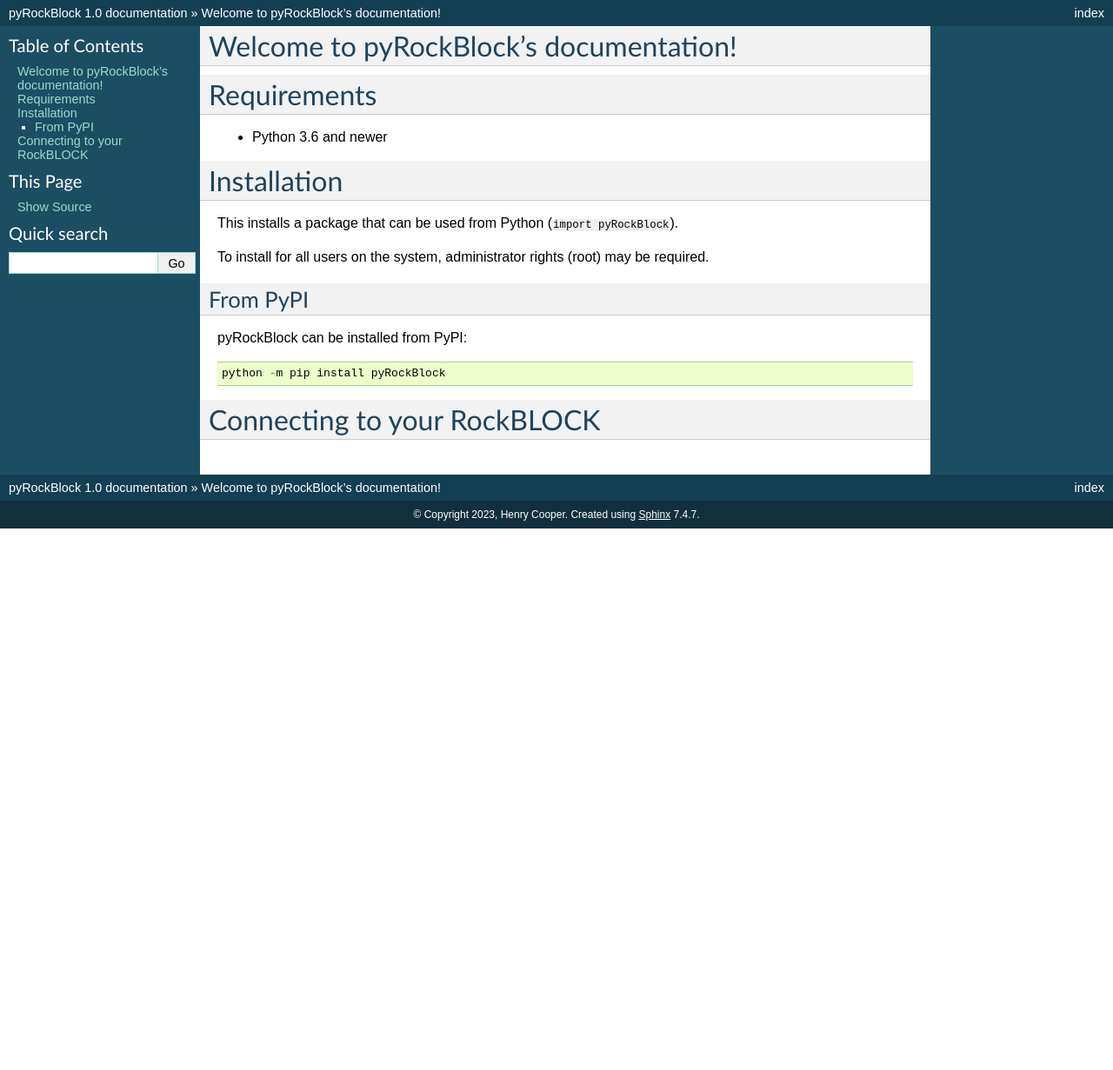
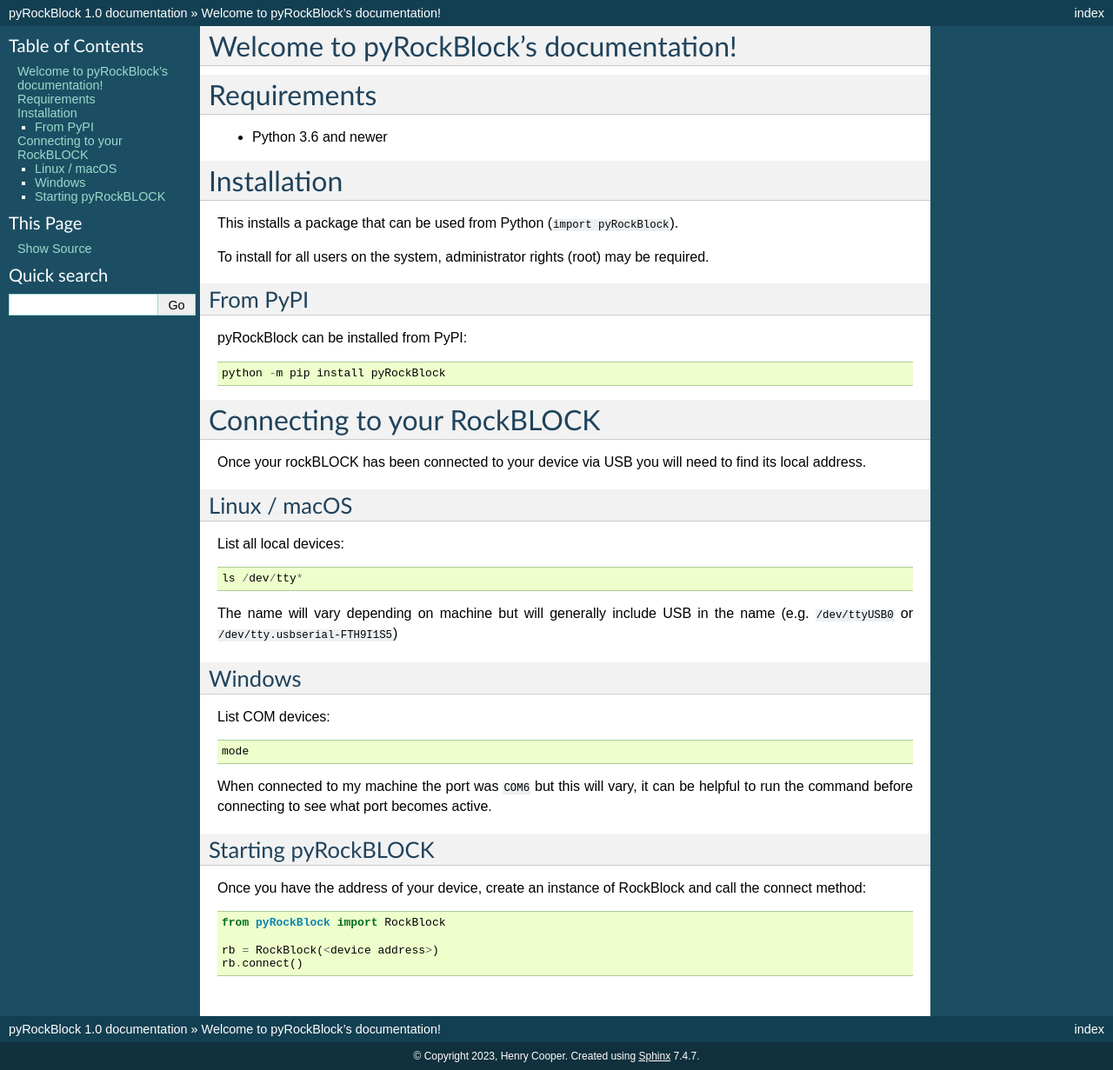
Before and after one commit to cathedral30/pyRockBlock, a Sphinx documentation site: the page built from docs/source/index.rst, in a window 1280 px wide. Shown: the whole page at 87% size. Built offline with Sphinx 7.4.7, drawn with Linux system fonts in a browser that asks for light colours; before the commit the page ends 900 px from its top, so only the background shows below that.

Commit message:
documentation

```diff
--- a/docs/source/index.rst
+++ b/docs/source/index.rst
@@ -30,3 +30,33 @@
 
 Connecting to your RockBLOCK
 ============================
+
+Once your rockBLOCK has been connected to your device via USB you will need to find its local address.
+
+Linux / macOS
+-------------
+
+List all local devices::
+
+    ls /dev/tty*
+
+The name will vary depending on machine but will generally include USB in the name (e.g. ``/dev/ttyUSB0`` or ``/dev/tty.usbserial-FTH9I1S5``)
+
+Windows
+----------
+
+List COM devices::
+
+    mode
+
+When connected to my machine the port was ``COM6`` but this will vary, it can be helpful to run the command before connecting to see what port becomes active.
+
+Starting pyRockBLOCK
+--------------------
+
+Once you have the address of your device, create an instance of RockBlock and call the connect method::
+
+    from pyRockBlock import RockBlock
+
+    rb = RockBlock(<device address>)
+    rb.connect()
--- a/setup.py
+++ b/setup.py
@@ -7,6 +7,6 @@
     url='https://github.com/cathedral30/pyRockBlock',
     license='',
     author='Henry Cooper',
-    author_email='henry.cooper@gmail.com',
+    author_email='cooper.henry30@gmail.com',
     description='The definitive RockBLOCK Python 3 package.'
 )
```
